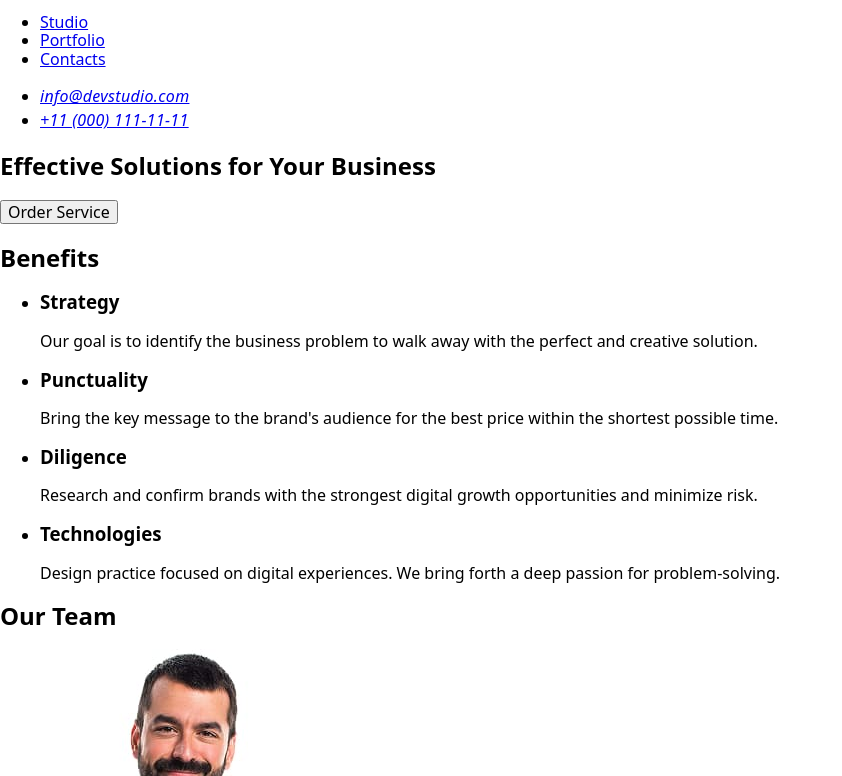
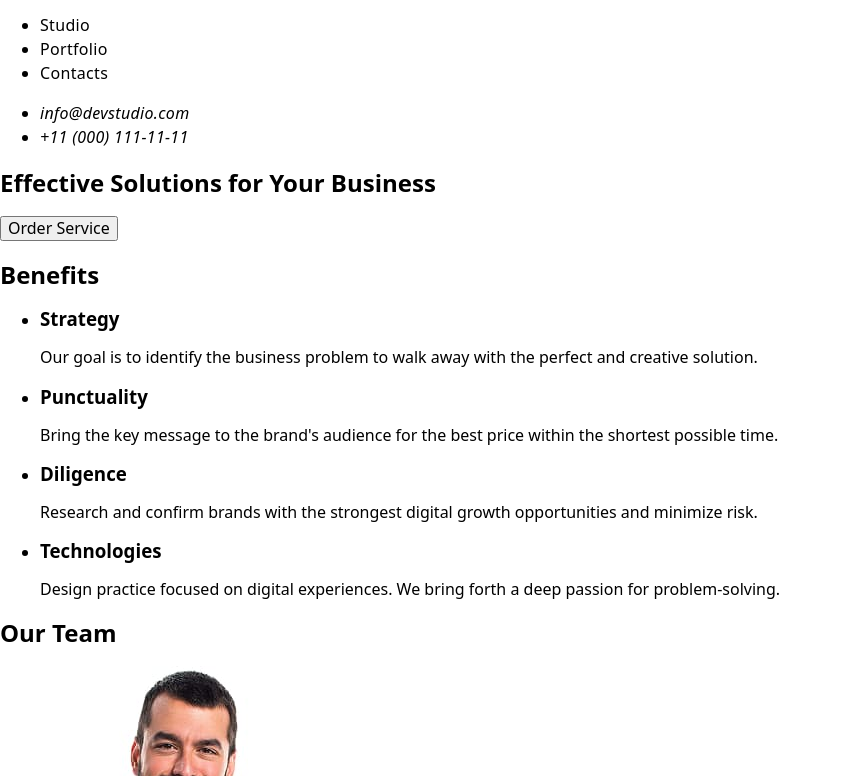
Before and after one commit to milenness/goit-markup-hw-02, a plain HTML site: page index.html in a window 1280 px wide. Shown: the part 24-800 px from the top of the page, without its empty margins (0-842 px from the left). Drawn offline with nearby package versions, Linux system fonts and the light colour scheme.

Commit message:
update index

```diff
--- a/css/styles.css
+++ b/css/styles.css
@@ -1,8 +1,7 @@
 .body {
-    font-family: "Roboto", sans-serif;
+    font-family: "Roboto", "Raleway", sans-serif;
     font-optical-sizing: auto;
-    color: var(--navy-blue);
-    ;
+    color: var(--slate);
 }
 
 .logo {
@@ -15,7 +14,6 @@
     text-transform: uppercase;
     color: var(--navy-blue);
     text-decoration: none;
-    ;
 }
 
 .contacts {
@@ -24,9 +22,29 @@
     line-height: 1.5;
     letter-spacing: 0.02em;
     text-decoration: none;
-    color: var(--navy-blue);
+    color: var(--slate);
 }
 
 .contacts:hover {
+    font-weight: 400;
     color: var(--ocean);
 }
+
+.menu,
+.menu-studio {
+    font-weight: 500;
+    font-size: 16px;
+    line-height: 1.5;
+    letter-spacing: 0.02em;
+    color: var(--navy-blue);
+    text-decoration: none;
+}
+
+menu:hover,
+.menu-studio:hover {
+    color: var(--ocean);
+}
+
+.menu-studio:active {
+    text-decoration: underline;
+}
--- a/index.html
+++ b/index.html
@@ -21,16 +21,16 @@
     <header>
         <nav>
             <a class="logo" href="./index.html">WebStudio</a>
-            <ul>
-                <li><a href="#studio">Studio</a></li>
-                <li><a href="#portfolio">Portfolio</a></li>
-                <li><a href="#contacts">Contacts</a></li>
+            <ul class="menu-list">
+                <li><a class="menu-studio" href="#studio">Studio</a></li>
+                <li><a class="menu" href="#portfolio">Portfolio</a></li>
+                <li><a class="menu" href="#contacts">Contacts</a></li>
             </ul>
         </nav>
         <address>
-            <ul>
-                <li class="contacts"><a href="mailto:info@devstudio.com">info@devstudio.com</a></li>
-                <li class="contacts"><a href="tel:+110001111111">+11 (000) 111-11-11</a></li>
+            <ul class="contacts-list">
+                <li><a class="contacts" href="mailto:info@devstudio.com">info@devstudio.com</a></li>
+                <li><a class="contacts" href="tel:+110001111111">+11 (000) 111-11-11</a></li>
             </ul>
         </address>
     </header>
```
